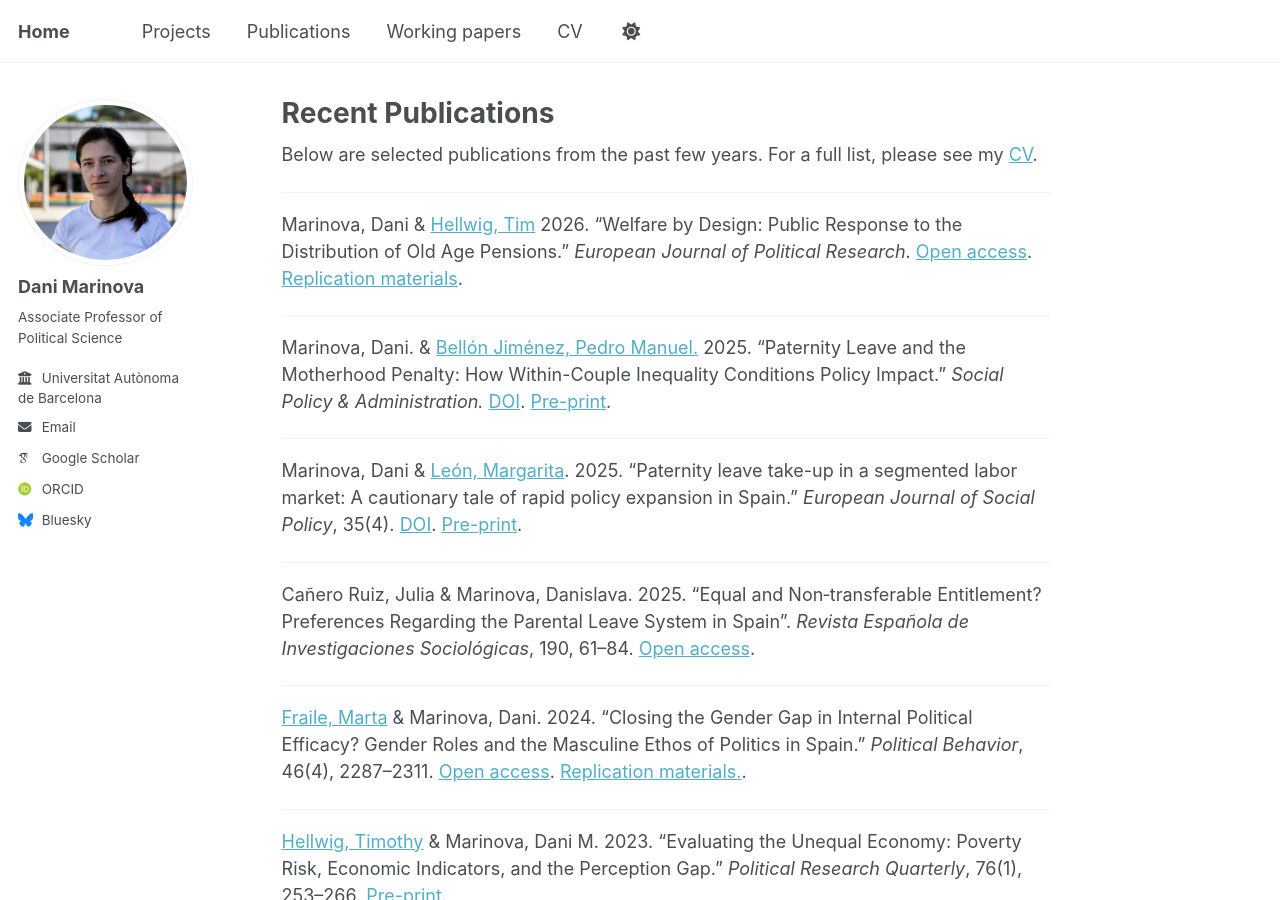
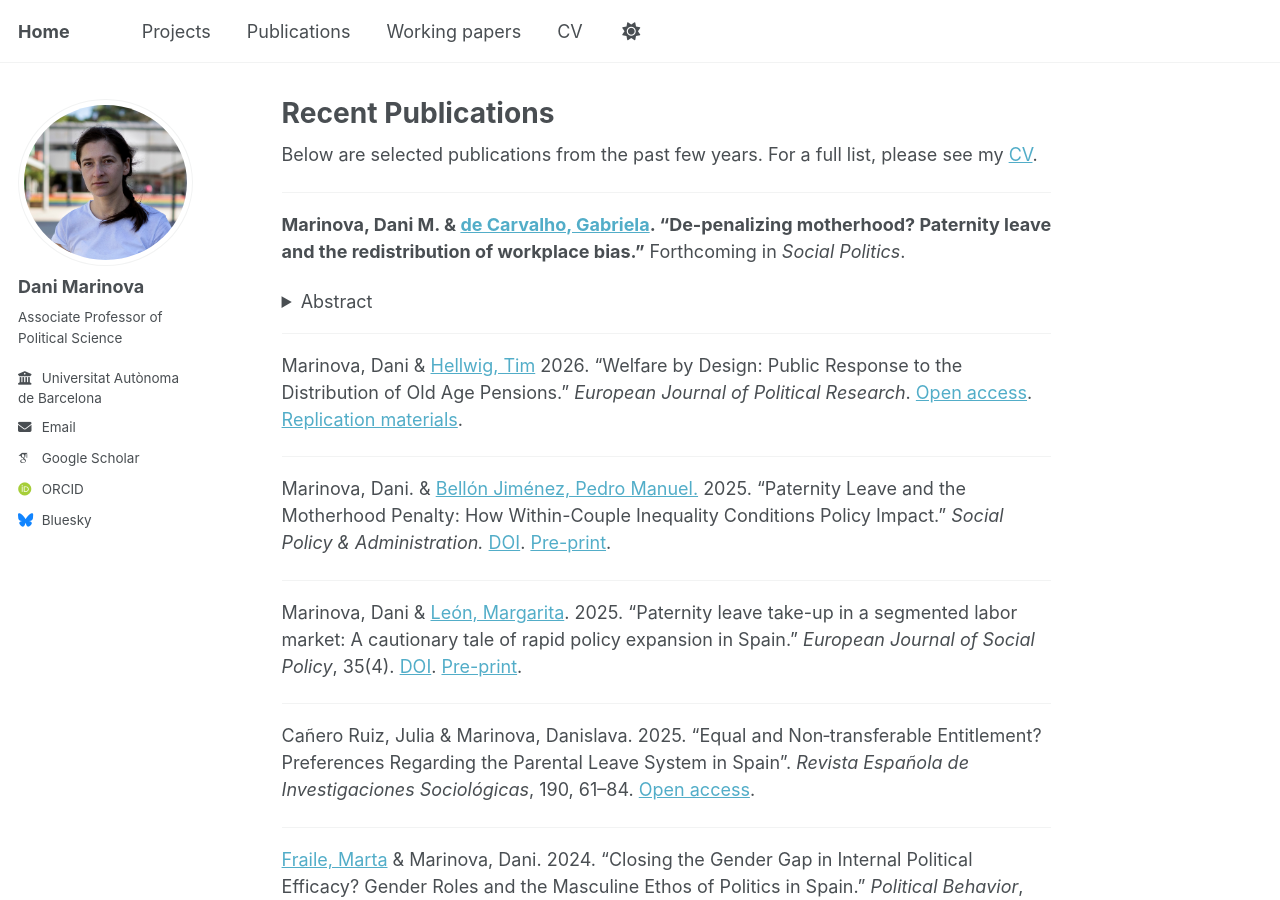
Before and after one commit to danimarinova/web, a Jekyll site: the page built from _pages/publications.md, in a window 1280 px wide and 900 px high. Built offline with Jekyll 4.4.1, drawn with Linux system fonts in a browser that asks for light colours; some web fonts are replaced; a script that is not in the unit is left out.

Commit message:
Update publications.md

```diff
--- a/_pages/publications.md
+++ b/_pages/publications.md
@@ -6,6 +6,15 @@ author_profile: true
 ---
 
 Below are selected publications from the past few years. For a full list, please see my [CV](/personal/CV.pdf).
+
+---
+
+**Marinova, Dani M. & [de Carvalho, Gabriela](https://www.researchgate.net/profile/Gabriela-De-Carvalho-5). "De-penalizing motherhood? Paternity leave and the redistribution of workplace bias."** Forthcoming in *Social Politics*.
+
+<details>
+<summary>Abstract</summary>
+Paternity leave policies aim to increase men's caregiving and reduce employer biases against women. Yet fathers' greater visibility as caregivers may itself generate new workplace bias. We examine how Spain's reform — which equalized paternity with maternity leave — reshaped the gender gap in reported workplace discrimination. Drawing on survey data from 3,950 parents and exploiting variation in leave entitlement across birth cohorts, we find the reform did not narrow the gender gap as intended. Mothers report stable and high discrimination across all cohorts — roughly twice fathers' rate — with no post-reform improvement. Fathers, by contrast, report rising discrimination with longer entitlements, from 9.8% to 17.1% across cohort groups. The gender gap narrows not through mothers' gains but through fathers' losses. The monotonic gradient, flat maternal reports, and permutation-based inference all point to the reform as the driver. Non-transferable paternity leave appears to redistribute rather than eliminate workplace bias.
+</details>
 
 ---
 
```
